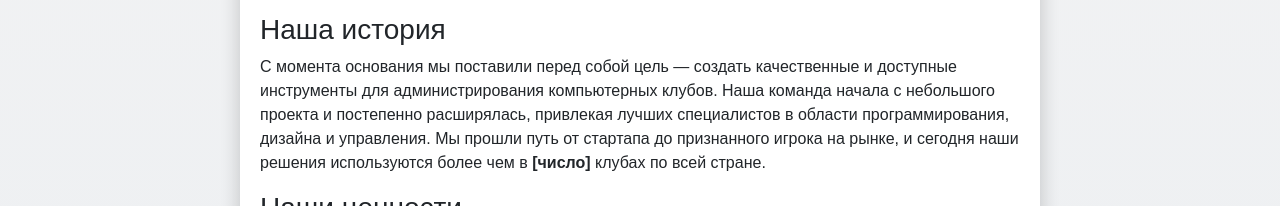
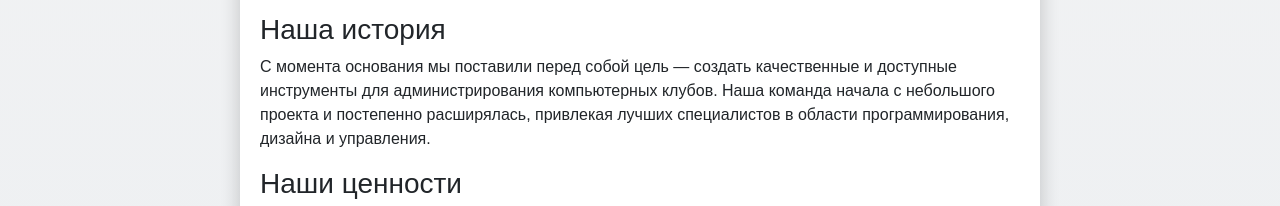
Before and after one commit to Ogannisyan2004/CrazG, a plain HTML site: page index.html in a window 1280 px wide. Shown: the part 524-730 px from the top of the page. Drawn offline with nearby package versions, Linux system fonts and the light colour scheme.

Commit message:
Update index.html

```diff
--- a/index.html
+++ b/index.html
@@ -99,7 +99,7 @@
     </p>
     <h3>Наша история</h3>
     <p>
-        С момента основания мы поставили перед собой цель — создать качественные и доступные инструменты для администрирования компьютерных клубов. Наша команда начала с небольшого проекта и постепенно расширялась, привлекая лучших специалистов в области программирования, дизайна и управления. Мы прошли путь от стартапа до признанного игрока на рынке, и сегодня наши решения используются более чем в <strong>[число]</strong> клубах по всей стране.
+        С момента основания мы поставили перед собой цель — создать качественные и доступные инструменты для администрирования компьютерных клубов. Наша команда начала с небольшого проекта и постепенно расширялась, привлекая лучших специалистов в области программирования, дизайна и управления.
     </p>
     <h3>Наши ценности</h3>
     <ul>
```
